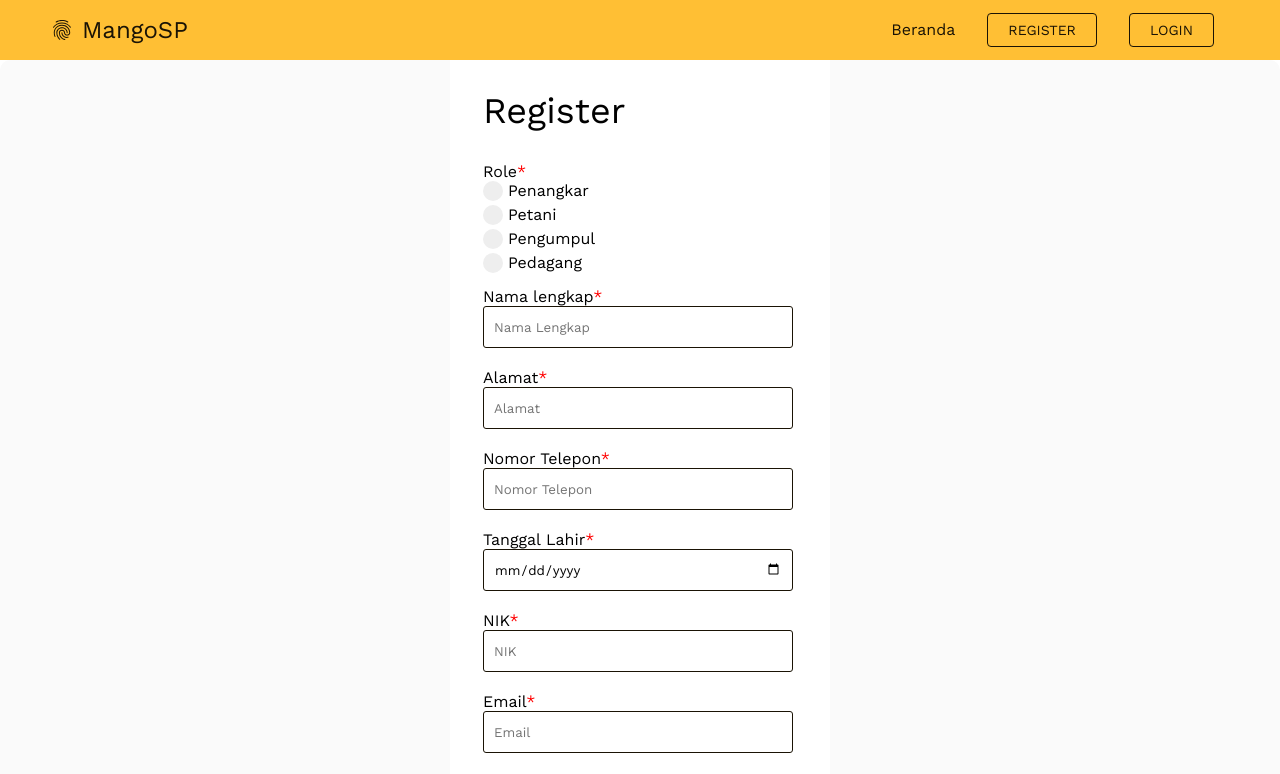
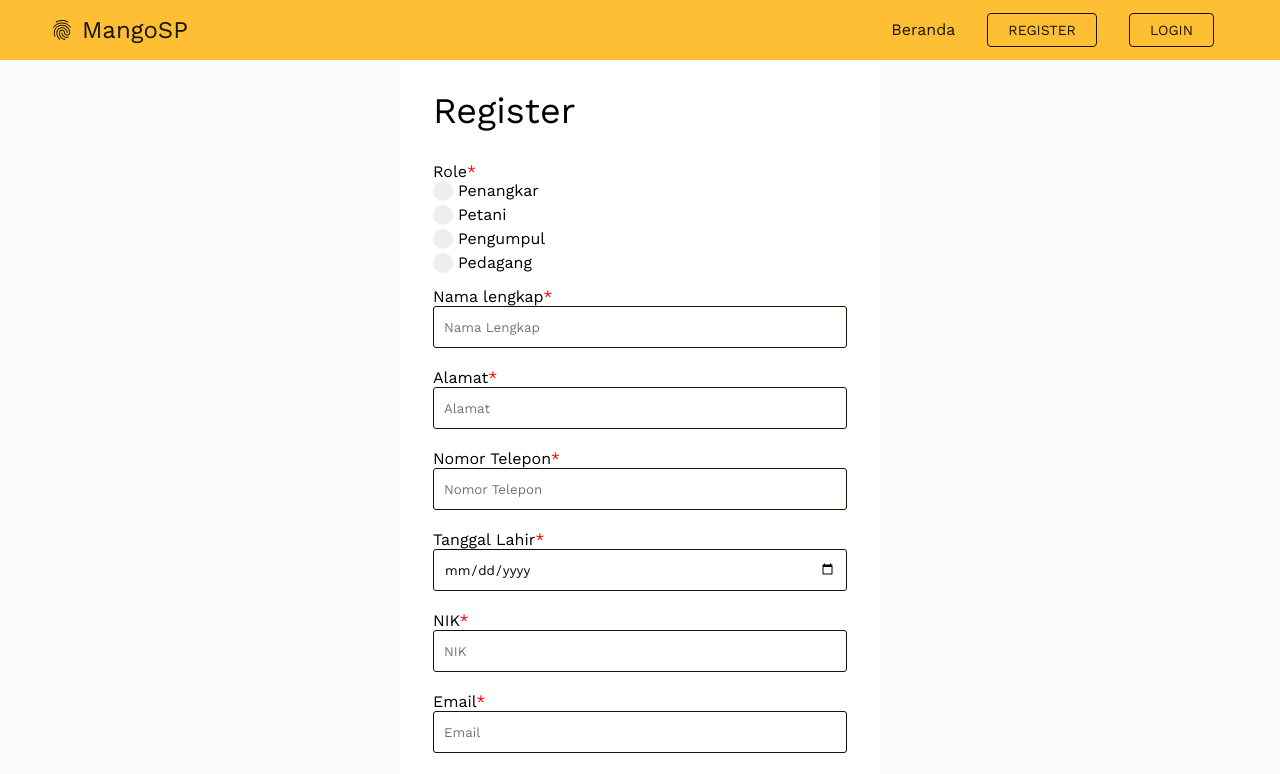
Before and after one commit to sabrinadizam21/fe-mangosp-blockchain, a React (Create React App) app: page /register in a window 1280 px wide. Shown: the top 774 px of the page. Built offline with nearby package versions, Linux system fonts and the light colour scheme.

Commit message:
edit auth css

```diff
--- a/src/components/Input.css
+++ b/src/components/Input.css
@@ -7,7 +7,7 @@
     border: 1px solid var(--primary);
     box-sizing: border-box;
     border-radius: 3px;
-    width: 310px !important;
+    width: 100%;
     height: 32px !important;
     margin-bottom: 10px;
     padding: 20px 10px !important;
--- a/src/pages/Auth/Login.css
+++ b/src/pages/Auth/Login.css
@@ -9,7 +9,8 @@
 }
 
 .login__section{
-    width: 380px;
+    max-width: 480px;
+    width: 100%;
     min-height: 90vh;
     background-color: white;
     padding: 30px 33px;
--- a/src/pages/Auth/Register.css
+++ b/src/pages/Auth/Register.css
@@ -9,7 +9,8 @@
 }
 
 .register__section{
-    width: 380px;
+    max-width: 480px;
+    width: 100%;
     min-height: 90vh;
     background-color: white;
     padding: 30px 33px;
```
